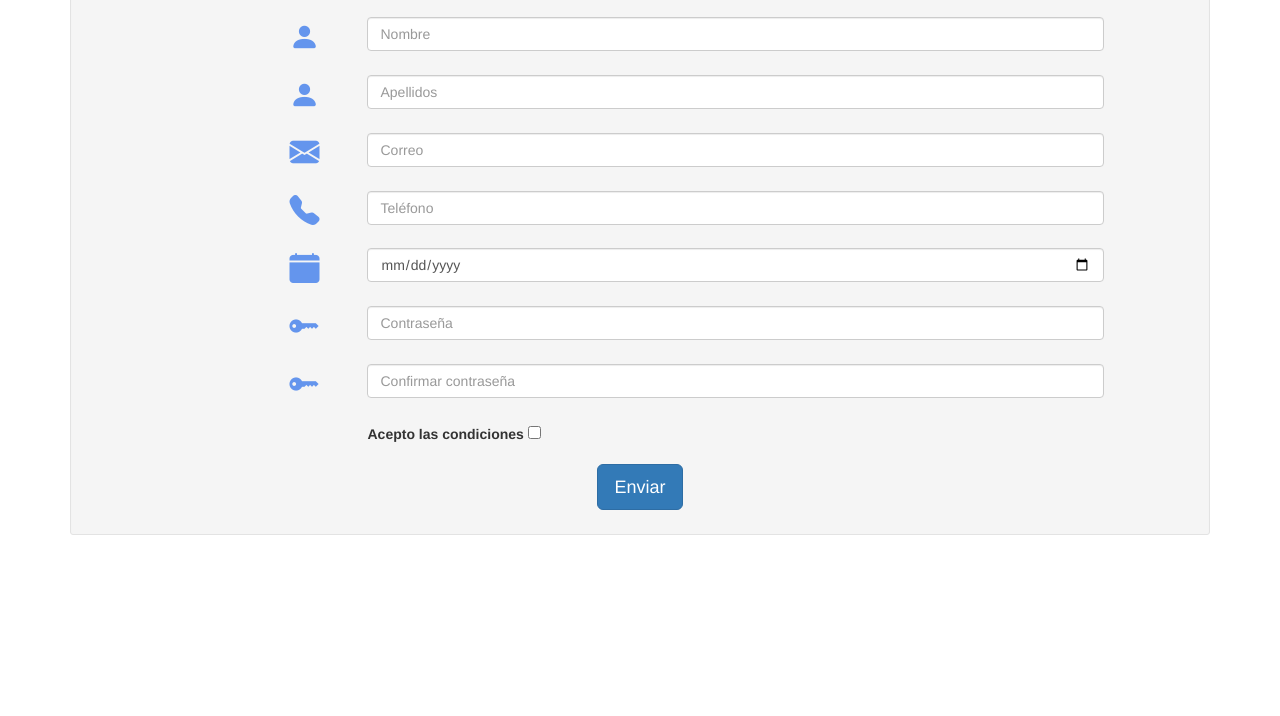
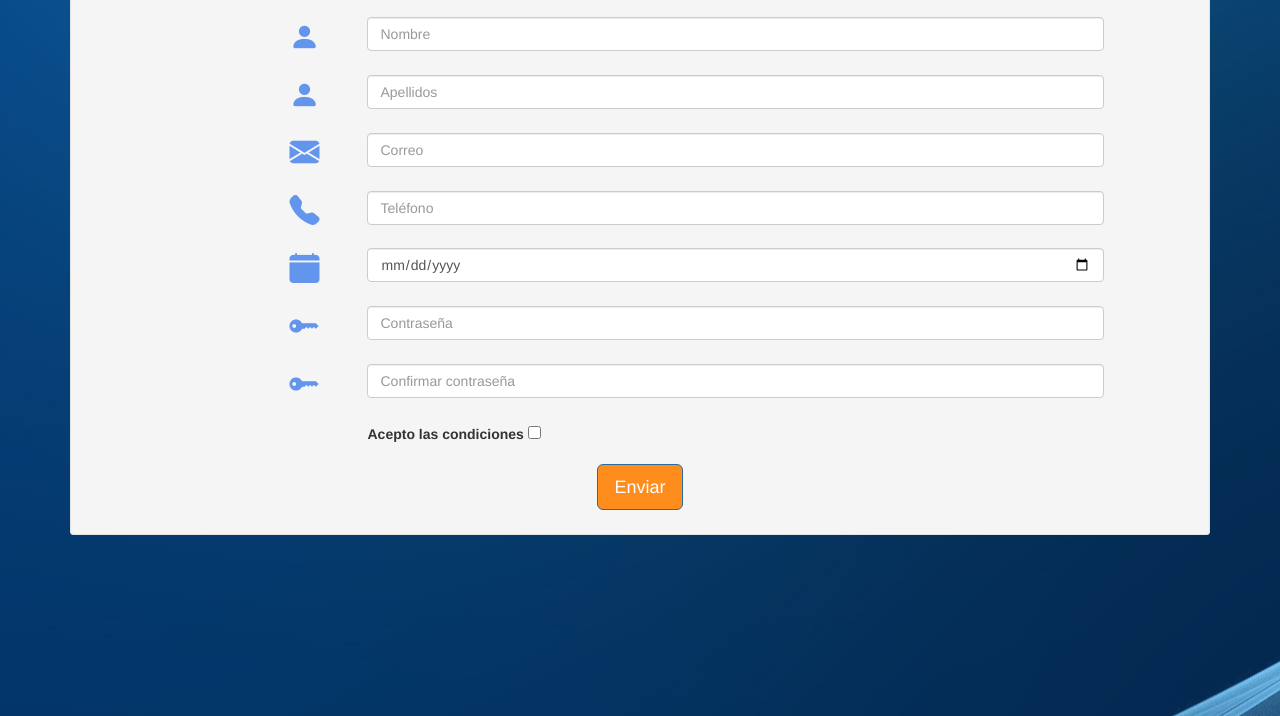
Before and after one commit to agonzale99/ProyectoWebEsplai, a plain HTML site: page registro.html in a window 1280 px wide. Shown: the part 84-800 px from the top of the page. Drawn offline with nearby package versions, Linux system fonts and the light colour scheme.

Commit message:
Update registro.html

```diff
--- a/registro.html
+++ b/registro.html
@@ -8,6 +8,7 @@
     <script src="https://maxcdn.bootstrapcdn.com/bootstrap/3.4.1/js/bootstrap.min.js"></script>
     <link rel="stylesheet" href="https://cdn.jsdelivr.net/npm/bootstrap-icons@1.8.3/font/bootstrap-icons.css">
     <script type="text/javascript" src="js/jsRegistro.js"></script>
+    <link rel="stylesheet" href="css/stylesProyecto.css">
     <title>Registrarme</title>
 </head>
 <body>
```
